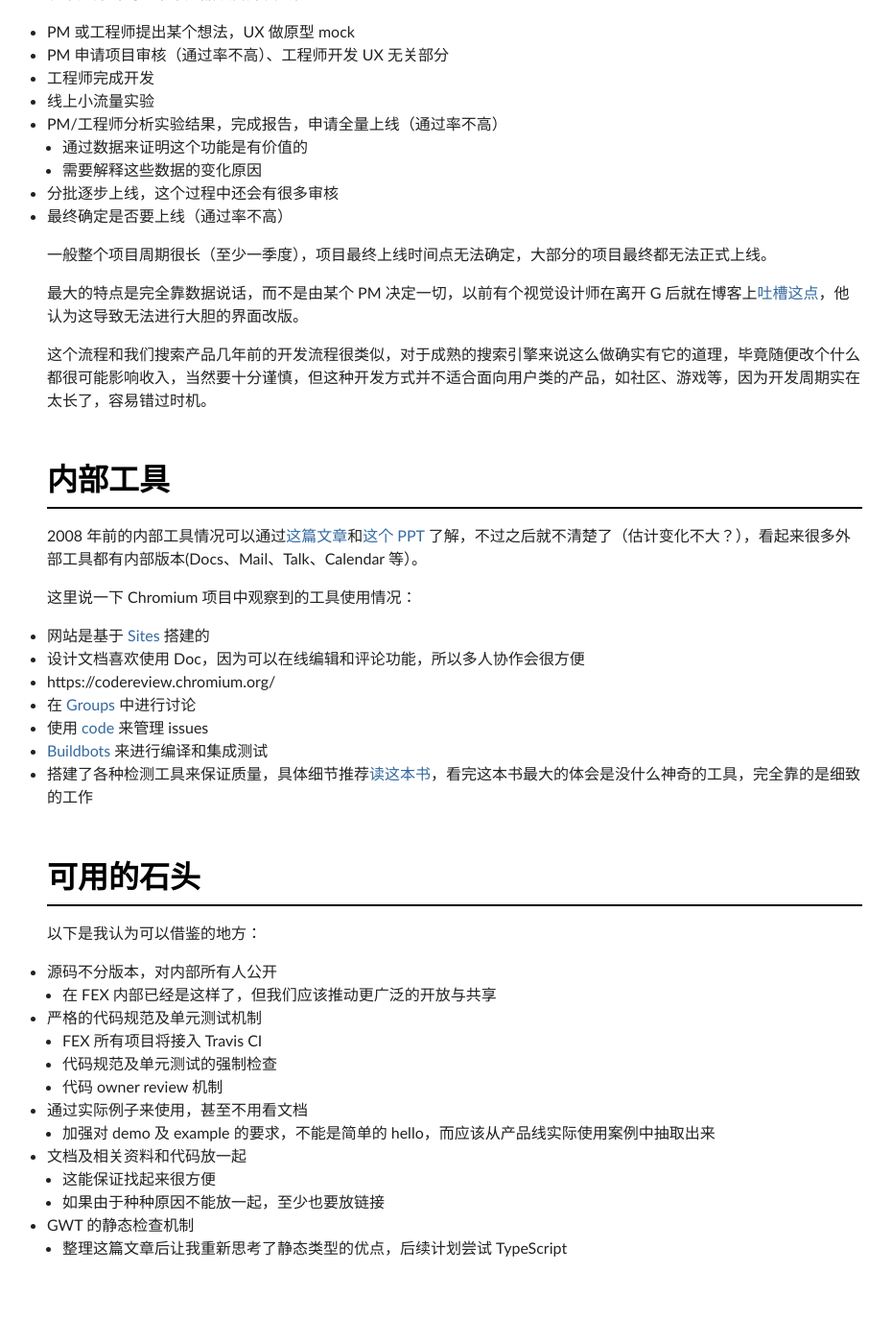
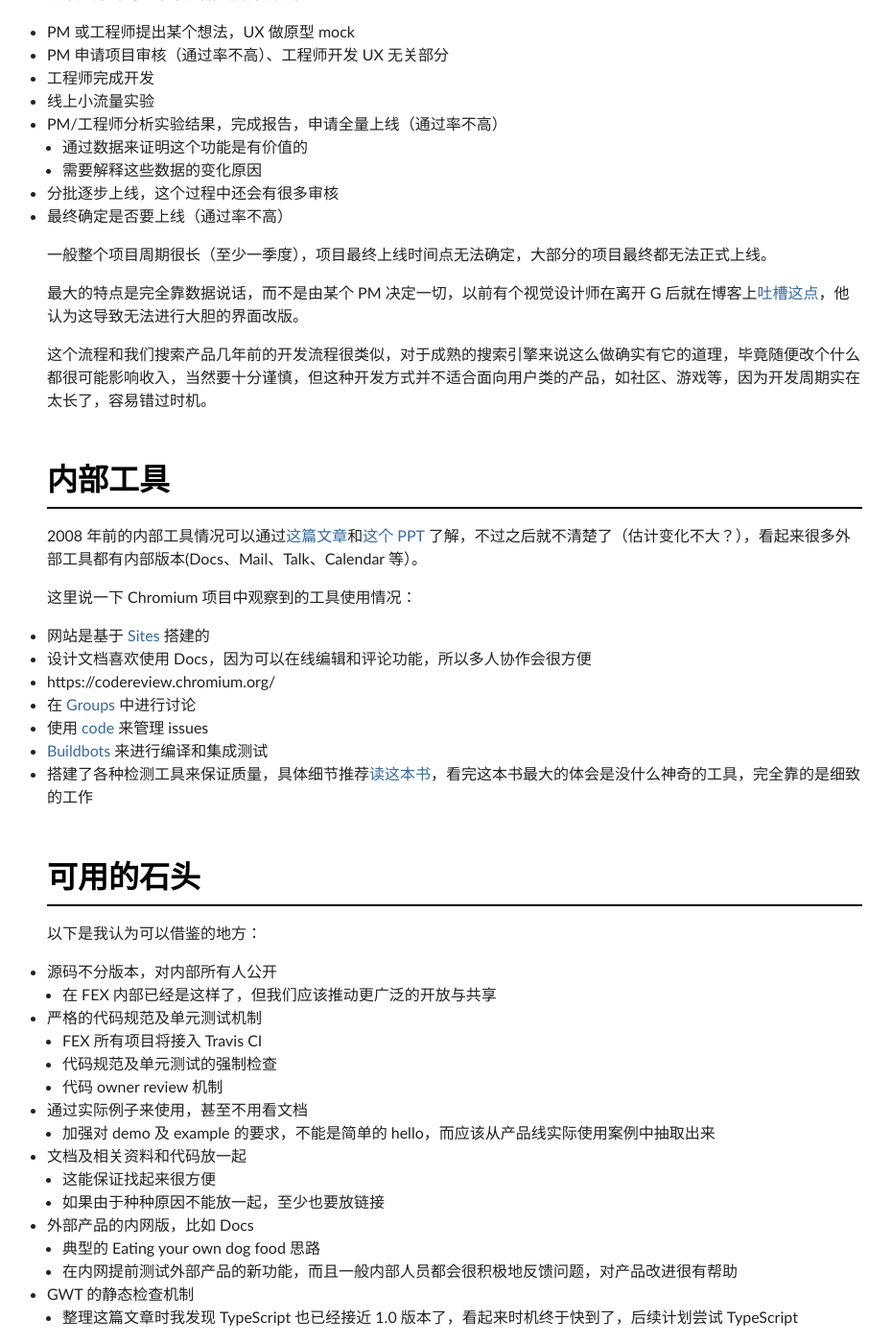
Before and after one commit to nwind/nwind.github.io, a Jekyll site: the page built from note/G-osspi.md, in a window 1280 px wide and 1400 px high, scrolled down 4282 px. Shown: the whole window at 96% size, without its empty margins (166-1096 px from the left). Built offline with Jekyll 4.4.1, drawn with Linux system fonts in a browser that asks for light colours; Markdown is read by kramdown in place of the engine named in the settings; comment, search, counter and statistics services are not loaded; before the commit the page ends 5610 px from its top, so only the background shows below that.

Commit message:
加入对内网版本的描述

```diff
--- a/note/G-osspi.md
+++ b/note/G-osspi.md
@@ -161,7 +161,7 @@ N 年前有人去 G 面试过，和他闲聊后了解到某 G 要求应聘者必
 这里说一下 Chromium 项目中观察到的工具使用情况：
 
 * 网站是基于 [Sites](https://sites.google.com) 搭建的
-* 设计文档喜欢使用 Doc，因为可以在线编辑和评论功能，所以多人协作会很方便
+* 设计文档喜欢使用 Docs，因为可以在线编辑和评论功能，所以多人协作会很方便
 * https://codereview.chromium.org/
 * 在 [Groups](http://groups.google.com/a/chromium.org/group/chromium-discuss) 中进行讨论
 * 使用 [code](https://code.google.com/p/chromium/issues/) 来管理 issues
@@ -183,5 +183,8 @@ N 年前有人去 G 面试过，和他闲聊后了解到某 G 要求应聘者必
 * 文档及相关资料和代码放一起
     * 这能保证找起来很方便
     * 如果由于种种原因不能放一起，至少也要放链接
+* 外部产品的内网版，比如 Docs
+    * 典型的 Eating your own dog food 思路
+    * 在内网提前测试外部产品的新功能，而且一般内部人员都会很积极地反馈问题，对产品改进很有帮助
 * GWT 的静态检查机制
-    * 整理这篇文章后让我重新思考了静态类型的优点，后续计划尝试 TypeScript
+    * 整理这篇文章时我发现 TypeScript 也已经接近 1.0 版本了，看起来时机终于快到了，后续计划尝试 TypeScript
```
Also changed, not shown: other parts of note/G-osspi.md (+1 -1 lines).
